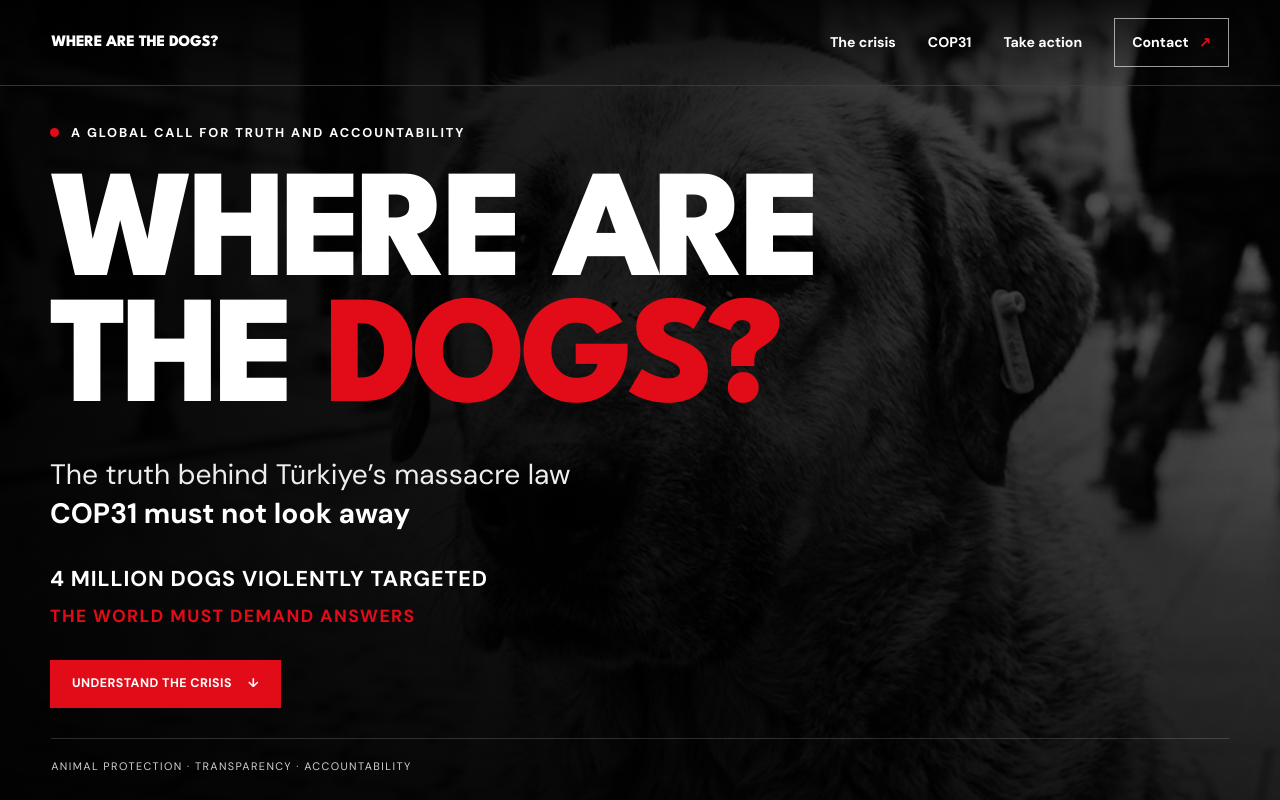
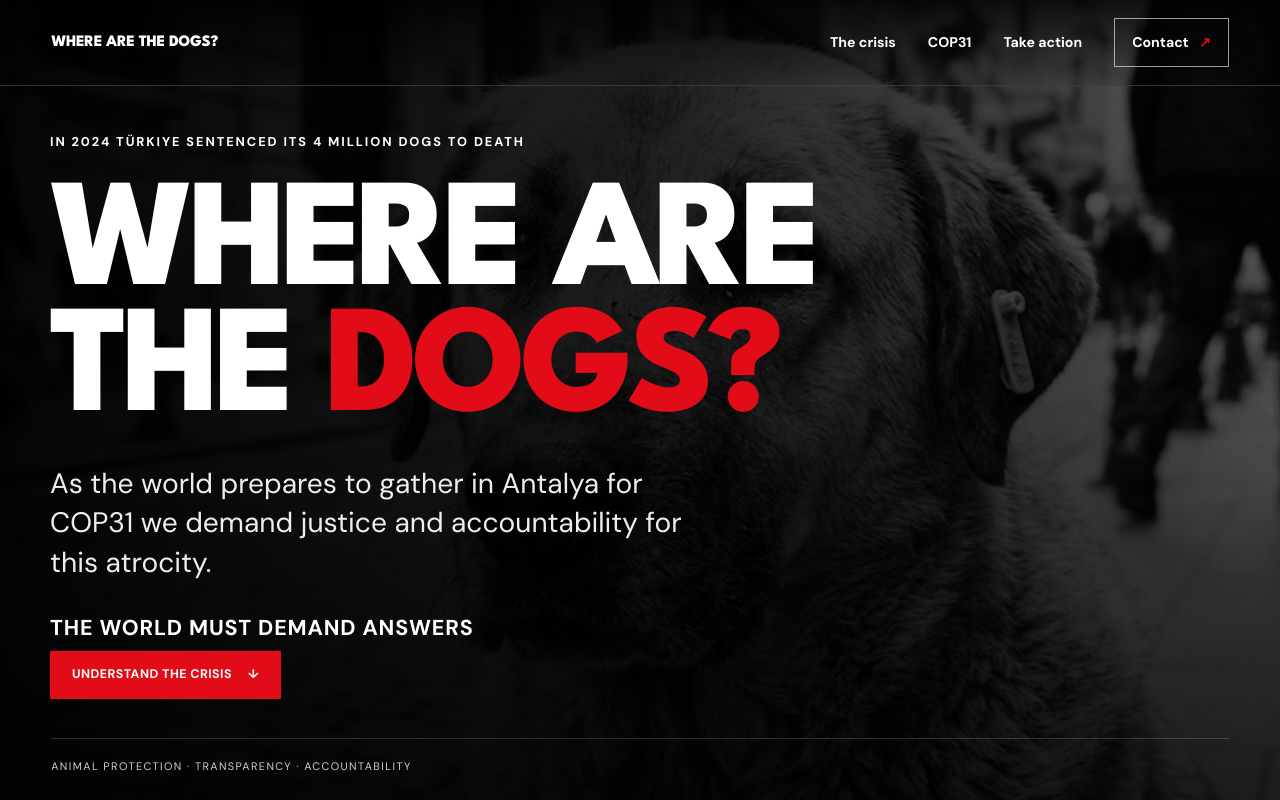
Before and after one commit to anabeatrizfranca/WhereAreTheDogs, a plain HTML site: page index.html in a window 1280 px wide. Shown: the top 800 px of the page. Drawn offline with Linux system fonts and the light colour scheme.

```diff
--- a/index.html
+++ b/index.html
@@ -57,8 +57,7 @@
             <div class="campaign-hero-content">
 
     <p class="campaign-eyebrow">
-                    <span></span>
-                    A GLOBAL CALL FOR TRUTH AND ACCOUNTABILITY
+        IN 2024 TÜRKIYE SENTENCED ITS 4 MILLION DOGS TO DEATH
     </p>
 
     <h1>
@@ -67,15 +66,11 @@
     </h1>
 
     <p class="hero-subheading">
-                    The truth behind Türkiye’s massacre law
-                    <strong>COP31 must not look away</strong>
+        As the world prepares to gather in Antalya for COP31
+        we demand justice and accountability for this atrocity.
     </p>
 
     <p class="hero-stat">
-                    4 MILLION DOGS VIOLENTLY TARGETED
-                </p>
-
-                <p class="hero-demand">
         THE WORLD MUST DEMAND ANSWERS
     </p>
 
```
Lines whose indentation alone changed are shown as unchanged.
